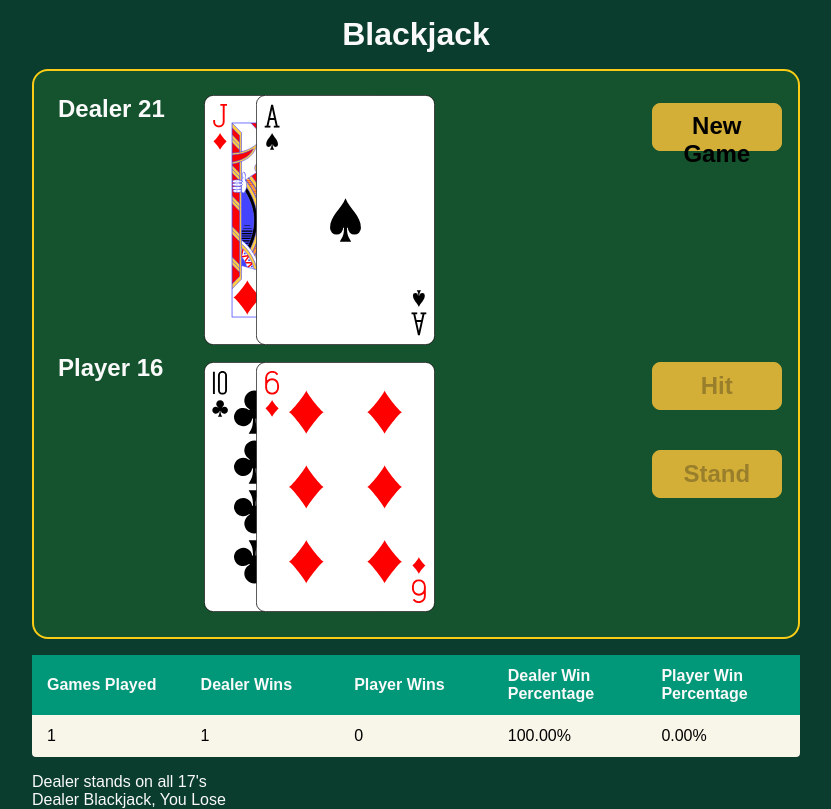
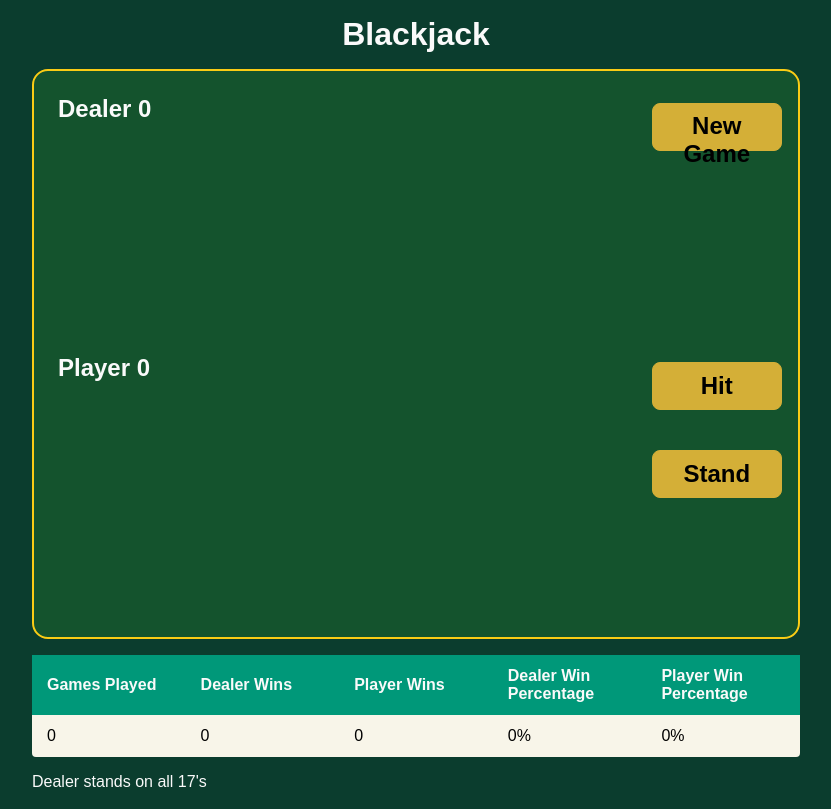
Before and after one commit to Tyler-de-Wit/black-jack-react, a React (Vite) app: page / in a window 1280 px wide. Shown: the whole page, without its empty margins (224-1055 px from the left). Built offline with nearby package versions, Linux system fonts and the light colour scheme; the HTML template or start-up script is replaced by a standard one.

Commit message:
fix: Fix strict React linting issues

```diff
--- a/eslint.config.js
+++ b/eslint.config.js
@@ -26,5 +26,8 @@ export default defineConfig([
         tsconfigRootDir: import.meta.dirname,
       },
     },
+    rules: {
+      "react-hooks/set-state-in-effect": "off",
+    },
   },
 ]);
--- a/src/App.tsx
+++ b/src/App.tsx
@@ -1,5 +1,5 @@
 import "./App.css";
-import { useEffect, useState } from "react";
+import { useState } from "react";
 import shuffleDeck from "./lib/shuffleDeck";
 import calculateHandValue from "./lib/calculateHandValue";
 import PlayingCard from "./components/PlayingCard";
@@ -40,6 +40,15 @@ function App() {
     dealerWins: 0,
     playerWins: 0,
   });
+
+  // Update game statistics when game finishes
+  const finishGame = (winner: "player" | "dealer" | "push") => {
+    setGameStatistics((prev) => ({
+      gamesPlayed: prev.gamesPlayed + 1,
+      playerWins: prev.playerWins + (winner === "player" ? 1 : 0),
+      dealerWins: prev.dealerWins + (winner === "dealer" ? 1 : 0),
+    }));
+  };
 
   // Start a new game
   const startGame = () => {
@@ -172,20 +181,6 @@ function App() {
     });
   };
 
-  // Update game statistics when game finishes
-  const finishGame = (winner: "player" | "dealer" | "push") => {
-    setGameStatistics((prev) => ({
-      gamesPlayed: prev.gamesPlayed + 1,
-      playerWins: prev.playerWins + (winner === "player" ? 1 : 0),
-      dealerWins: prev.dealerWins + (winner === "dealer" ? 1 : 0),
-    }));
-  };
-
-  // Start a game on initial page load
-  useEffect(() => {
-    startGame();
-  }, []);
-
   return (
     <main>
       <h1>Blackjack</h1>
--- a/src/components/PlayingCard.tsx
+++ b/src/components/PlayingCard.tsx
@@ -141,7 +141,7 @@ type PlayingCardProps = {
 
 function PlayingCard({ value, suit, className }: PlayingCardProps) {
   // Build the id for the card based on the passed in props
-  let cardId = `${value}-${suit}`.toLowerCase();
+  const cardId = `${value}-${suit}`.toLowerCase();
 
   // Lookup the svgSource from the object
   const svgSource = cardSvgs[cardId];
--- a/src/lib/calculateHandValue.ts
+++ b/src/lib/calculateHandValue.ts
@@ -23,7 +23,7 @@ function calculateHandValue(currentHand: Card[]) {
       currentHandValue += currentCardsValue;
     }
     // Check if Ace should equal 11 or 1 and set it correspondingly
-    else if (card.value === "Ace") {
+    else {
       if (currentHandValue <= 10) {
         const currentCardsValue = 11;
         currentHandValue += currentCardsValue;
--- a/src/lib/calculatePercentage.ts
+++ b/src/lib/calculatePercentage.ts
@@ -3,7 +3,7 @@ function calculatePercentage(partialValue: number, totalValue: number) {
   if (totalValue === 0) return 0;
 
   // Calculate answer
-  let answer = (partialValue / totalValue) * 100;
+  const answer = (partialValue / totalValue) * 100;
 
   return answer.toFixed(2);
 }
```
